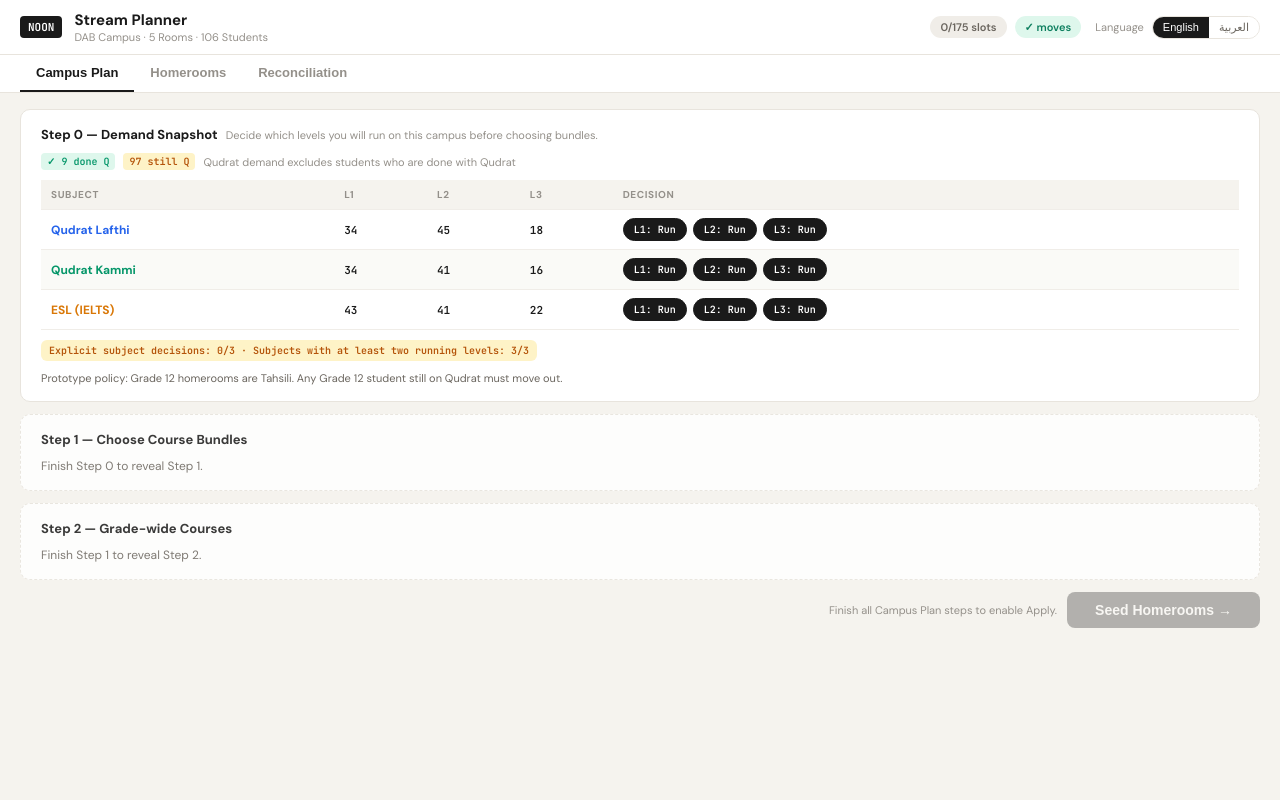
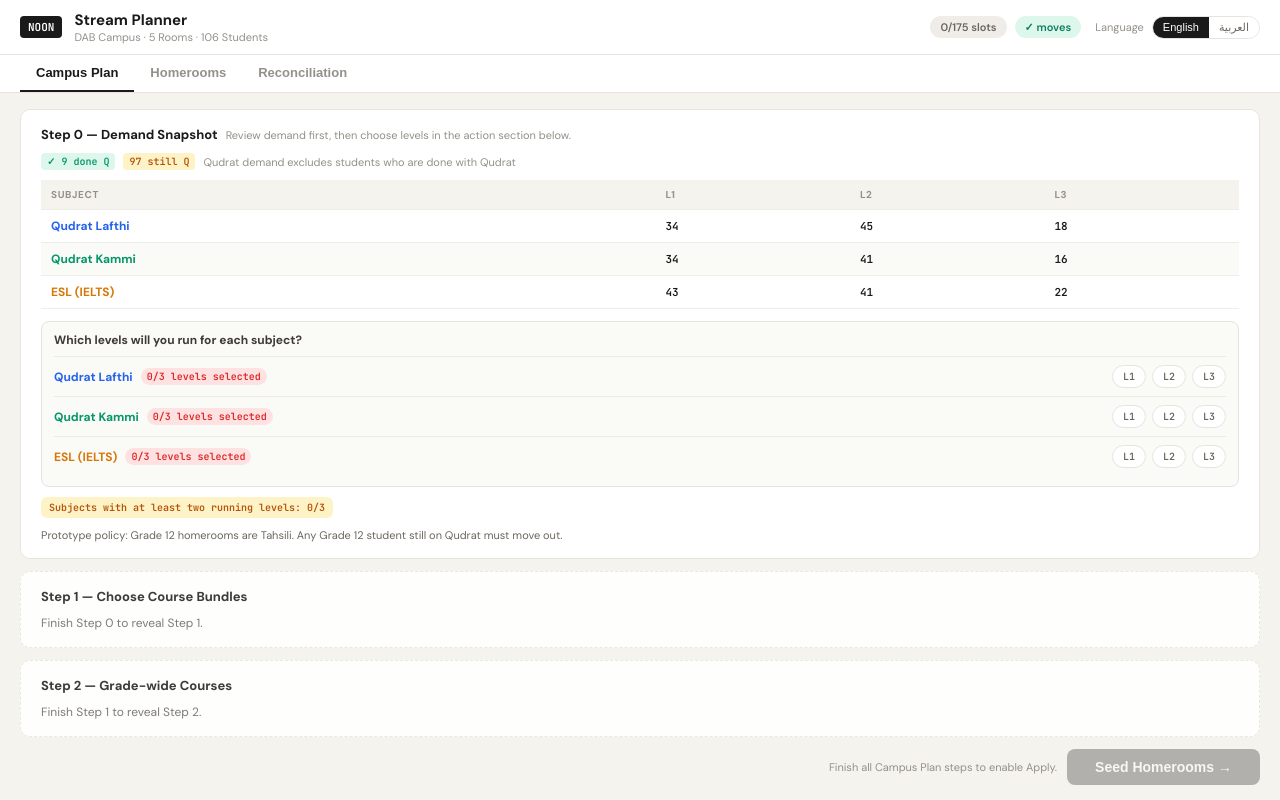
Before and after one commit to alishsayd/Tracks-scheduler, a React (Vite) app: page / in a window 1280 px wide. Built offline with nearby package versions, Linux system fonts and the light colour scheme.

Commit message:
Require explicit Step 0 level picks and separate picker UI

```diff
--- a/src/App.tsx
+++ b/src/App.tsx
@@ -109,14 +109,9 @@ export default function App() {
 
   const [selectedStreams, setSelectedStreams] = useState<SelectedStreams>({});
   const [levelOpen, setLevelOpen] = useState<LevelOpenState>({
-    kammi: { L1: true, L2: true, L3: true },
-    lafthi: { L1: true, L2: true, L3: true },
-    esl: { L1: true, L2: true, L3: true },
-  });
-  const [levelDecisions, setLevelDecisions] = useState<Record<(typeof LEVELED_SUBJECTS)[number], boolean>>({
-    kammi: false,
-    lafthi: false,
-    esl: false,
+    kammi: { L1: false, L2: false, L3: false },
+    lafthi: { L1: false, L2: false, L3: false },
+    esl: { L1: false, L2: false, L3: false },
   });
   const [gradeCourseSelections, setGradeCourseSelections] = useState<GradeCourseSelections>({});
   const [campusWhitelist, setCampusWhitelist] = useState<Set<string> | null>(null);
@@ -131,28 +126,19 @@ export default function App() {
 
   const step0Complete = useMemo(
     () =>
-      LEVELED_SUBJECTS.every((subject) => {
-        const opened = LEVELS.filter((level) => levelOpen[subject][level] !== false).length;
-        return levelDecisions[subject] && opened >= 2;
-      }),
-    [levelDecisions, levelOpen]
-  );
-
-  const step0PendingDecisions = useMemo(
-    () => LEVELED_SUBJECTS.filter((subject) => !levelDecisions[subject]),
-    [levelDecisions]
-  );
-
-  const step0BelowMinimum = useMemo(
-    () =>
-      LEVELED_SUBJECTS.filter(
-        (subject) => LEVELS.filter((level) => levelOpen[subject][level] !== false).length < 2
+      LEVELED_SUBJECTS.every(
+        (subject) => LEVELS.filter((level) => levelOpen[subject][level] !== false).length >= 2
       ),
     [levelOpen]
   );
 
-  const step0DecidedCount = LEVELED_SUBJECTS.length - step0PendingDecisions.length;
-  const step0MinLevelCount = LEVELED_SUBJECTS.length - step0BelowMinimum.length;
+  const step0ReadySubjectCount = useMemo(
+    () =>
+      LEVELED_SUBJECTS.filter(
+        (subject) => LEVELS.filter((level) => levelOpen[subject][level] !== false).length >= 2
+      ).length,
+    [levelOpen]
+  );
 
   const step1Complete = useMemo(
     () => LEVELED_SUBJECTS.every((subject) => Boolean(selectedStreams[subject])),
@@ -378,7 +364,6 @@ export default function App() {
                           <th style={{ textAlign: "start", fontSize: 10, fontWeight: 900, color: "#94908A", padding: "8px 10px", borderBottom: "1px solid #F0EDE8", textTransform: "uppercase", letterSpacing: 0.6, background: "#F5F3EE" }}>L1</th>
                           <th style={{ textAlign: "start", fontSize: 10, fontWeight: 900, color: "#94908A", padding: "8px 10px", borderBottom: "1px solid #F0EDE8", textTransform: "uppercase", letterSpacing: 0.6, background: "#F5F3EE" }}>L2</th>
                           <th style={{ textAlign: "start", fontSize: 10, fontWeight: 900, color: "#94908A", padding: "8px 10px", borderBottom: "1px solid #F0EDE8", textTransform: "uppercase", letterSpacing: 0.6, background: "#F5F3EE" }}>L3</th>
-                          <th style={{ textAlign: "start", fontSize: 10, fontWeight: 900, color: "#94908A", padding: "8px 10px", borderBottom: "1px solid #F0EDE8", textTransform: "uppercase", letterSpacing: 0.6, background: "#F5F3EE" }}>{t.decision}</th>
                         </tr>
                       </thead>
                       <tbody>
@@ -391,42 +376,6 @@ export default function App() {
                               <td style={{ padding: "8px 10px", borderBottom: "1px solid #F0EDE8", fontFamily: "'JetBrains Mono',monospace", fontSize: 11, fontWeight: 800 }}>{dist.L1}</td>
                               <td style={{ padding: "8px 10px", borderBottom: "1px solid #F0EDE8", fontFamily: "'JetBrains Mono',monospace", fontSize: 11, fontWeight: 800 }}>{dist.L2}</td>
                               <td style={{ padding: "8px 10px", borderBottom: "1px solid #F0EDE8", fontFamily: "'JetBrains Mono',monospace", fontSize: 11, fontWeight: 800 }}>{dist.L3}</td>
-                              <td style={{ padding: "8px 10px", borderBottom: "1px solid #F0EDE8" }}>
-                                <div style={{ display: "flex", gap: 6, flexWrap: "wrap" }}>
-                                  {LEVELS.map((level) => {
-                                    const open = levelOpen[subject][level] !== false;
-                                    return (
-                                      <button
-                                        key={level}
-                                        type="button"
-                                        onClick={() => {
-                                          setLevelOpen((prev) => ({
-                                            ...prev,
-                                            [subject]: {
-                                              ...prev[subject],
-                                              [level]: !open,
-                                            },
-                                          }));
-                                          setLevelDecisions((prev) => ({ ...prev, [subject]: true }));
-                                        }}
-                                        style={{
-                                          border: `1px solid ${open ? "#1a1a1a" : "#E8E4DD"}`,
-                                          background: open ? "#1a1a1a" : "#fff",
-                                          color: open ? "#fff" : "#6B665F",
-                                          borderRadius: 999,
-                                          padding: "4px 10px",
-                                          fontSize: 10,
-                                          fontWeight: 900,
-                                          cursor: "pointer",
-                                          fontFamily: "'JetBrains Mono',monospace",
-                                        }}
-                                      >
-                                        {level}: {open ? t.run : t.sacrifice}
-                                      </button>
-                                    );
-                                  })}
-                                </div>
-                              </td>
                             </tr>
                           );
                         })}
@@ -434,10 +383,51 @@ export default function App() {
                     </table>
                   </div>
 
+                  <div className="level-action">
+                    <div className="level-action-title">{t.step0ActionTitle}</div>
+                    {LEVELED_SUBJECTS.map((subject) => {
+                      const subjectDef = SUBJECTS[subject];
+                      const selectedCount = LEVELS.filter((level) => levelOpen[subject][level] !== false).length;
+                      return (
+                        <div key={subject} className="level-action-row">
+                          <div className="level-action-subject">
+                            <span style={{ color: subjectDef.color }}>{subjectLabel(subject)}</span>
+                            <span className={cx("level-action-count", selectedCount >= 2 && "ok")}>
+                              {selectedCount}/{LEVELS.length} {t.levelsSelected}
+                            </span>
+                          </div>
+                          <div className="level-action-buttons">
+                            {LEVELS.map((level) => {
+                              const open = levelOpen[subject][level] !== false;
+                              return (
+                                <button
+                                  key={level}
+                                  type="button"
+                                  className={cx("level-toggle", open && "on")}
+                                  onClick={() =>
+                                    setLevelOpen((prev) => ({
+                                      ...prev,
+                                      [subject]: {
+                                        ...prev[subject],
+                                        [level]: !open,
+                                      },
+                                    }))
+                                  }
+                                >
+                                  {level}{open ? ` · ${t.run}` : ""}
+                                </button>
+                              );
+                            })}
+                          </div>
+                        </div>
+                      );
+                    })}
+                  </div>
+
                   <div className={cx("step-status", step0Complete && "ok")}>
                     {step0Complete
                       ? t.step0Ready
-                      : `${t.step0NeedsDecision} ${step0DecidedCount}/${LEVELED_SUBJECTS.length} · ${t.step0NeedsTwoLevels} ${step0MinLevelCount}/${LEVELED_SUBJECTS.length}`}
+                      : `${t.step0NeedsTwoLevels} ${step0ReadySubjectCount}/${LEVELED_SUBJECTS.length}`}
                   </div>
                   <div style={{ marginTop: 10, fontSize: 11, color: "#6B665F" }}>{t.prototypePolicyG12}</div>
                 </div>
--- a/src/domain/i18n.ts
+++ b/src/domain/i18n.ts
@@ -9,10 +9,12 @@ const I18N: Record<Lang, Translations> = {
     apply: "Seed Homerooms →",
     applyHint: "Seeds homeroom timetables from selected courses (and opens them on campus). You can tweak per homeroom after.",
     step0: "Step 0 — Demand Snapshot",
-    step0Hint: "Decide which levels you will run on this campus before choosing bundles.",
+    step0Hint: "Review demand first, then choose levels in the action section below.",
+    step0ActionTitle: "Which levels will you run for each subject?",
     step0Ready: "Step 0 complete. You explicitly set level policy for all leveled subjects.",
     step0NeedsDecision: "Explicit subject decisions:",
     step0NeedsTwoLevels: "Subjects with at least two running levels:",
+    levelsSelected: "levels selected",
     run: "Run",
     sacrifice: "Sacrifice",
     noteExcludesDoneQ: "Qudrat demand excludes students who are done with Qudrat",
@@ -98,10 +100,12 @@ const I18N: Record<Lang, Translations> = {
     apply: "تعبئة الفصول →",
     applyHint: "يعبّي جداول الفصول بناءً على الدورات المختارة (ويفتحها على مستوى المدرسة). بعدها تقدر تعدّل لكل فصل.",
     step0: "الخطوة 0 — صورة الطلب",
-    step0Hint: "قرر أي مستويات ستشغّلها في المدرسة قبل اختيار الباقات.",
+    step0Hint: "راجع الطلب أولاً، ثم اختر المستويات في قسم الإجراء أدناه.",
+    step0ActionTitle: "ما المستويات التي ستشغّلها لكل مادة؟",
     step0Ready: "اكتملت الخطوة 0. تم تحديد سياسة المستويات لكل المواد متعددة المستويات.",
     step0NeedsDecision: "القرارات الصريحة للمواد:",
     step0NeedsTwoLevels: "مواد تشغّل مستويين على الأقل:",
+    levelsSelected: "مستويات مختارة",
     run: "تشغيل",
     sacrifice: "إيقاف",
     noteExcludesDoneQ: "طلب القدرات لا يشمل الطلاب المنتهين من القدرات",
--- a/src/styles/app.css
+++ b/src/styles/app.css
@@ -211,6 +211,82 @@ body {
 .step-lock-copy {
   font-size: 12px;
   color: #6B665F;
+}
+
+.level-action {
+  margin-top: 12px;
+  border: 1px solid #E8E4DD;
+  border-radius: 8px;
+  background: #FAFAF7;
+  padding: 10px 12px;
+}
+
+.level-action-title {
+  font-size: 12px;
+  font-weight: 800;
+  color: #3f3a34;
+  margin-bottom: 8px;
+}
+
+.level-action-row {
+  display: flex;
+  align-items: center;
+  justify-content: space-between;
+  gap: 10px;
+  padding: 8px 0;
+  border-top: 1px solid #ECE8E2;
+}
+
+.level-action-row:first-of-type {
+  border-top: none;
+}
+
+.level-action-subject {
+  display: flex;
+  align-items: center;
+  gap: 8px;
+  font-size: 12px;
+  font-weight: 800;
+}
+
+.level-action-count {
+  font-family: 'JetBrains Mono', monospace;
+  font-size: 10px;
+  font-weight: 700;
+  padding: 2px 6px;
+  border-radius: 999px;
+  background: #FEE2E2;
+  color: #DC2626;
+}
+
+.level-action-count.ok {
+  background: #DEF7EC;
+  color: #059669;
+}
+
+.level-action-buttons {
+  display: flex;
+  gap: 6px;
+  flex-wrap: wrap;
+  justify-content: flex-end;
+}
+
+.level-toggle {
+  border: 1px solid #E8E4DD;
+  background: #fff;
+  color: #6B665F;
+  border-radius: 999px;
+  padding: 4px 10px;
+  font-size: 10px;
+  font-weight: 900;
+  cursor: pointer;
+  font-family: 'JetBrains Mono', monospace;
+}
+
+.level-toggle.on {
+  border-color: #1a1a1a;
+  background: #1a1a1a;
+  color: #fff;
 }
 
 .stream-opt {
```
